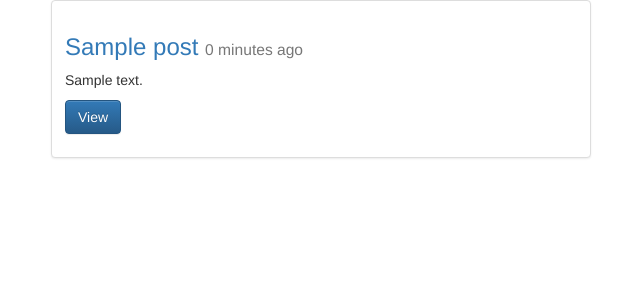
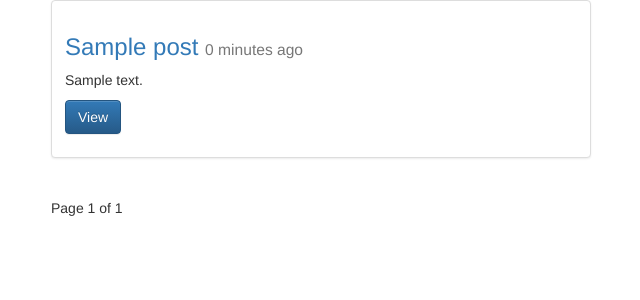
Before and after one commit to MrLokans/try_django, a Django app: page /posts/ in a window 1280 px wide. Shown: the top 300 px of the page, without its empty margins (319-959 px from the left). Run offline with Django 3.2, Linux system fonts and the light colour scheme; tables that the repository leaves empty hold one stand-in row (values such as "Sample post"); some libraries are stand-ins or nearby versions.

Commit message:
Paginator added to the post list view.

```diff
--- a/trydjango19/posts/views.py
+++ b/trydjango19/posts/views.py
@@ -1,4 +1,5 @@
 from django.contrib import messages
+from django.core.paginator import Paginator, EmptyPage, PageNotAnInteger
 from django.shortcuts import render, get_object_or_404, redirect
 
 from .models import Post
@@ -25,8 +26,18 @@ def post_detail(request, post_id=None):
 
 
 def post_list(request):
-    posts = Post.objects.all()
-    return render(request, "post_list.html", {"posts": posts})
+    post_list = Post.objects.all().order_by("-timestamp")
+    paginator = Paginator(post_list, 10)
+    page_request_var = "page"
+    page = request.GET.get(page_request_var, 1)
+    try:
+        posts = paginator.page(page)
+    except PageNotAnInteger:
+        posts = paginator.page(1)
+    except EmptyPage:
+        posts = paginator.page(paginator.num_pages)
+    return render(request, "post_list.html", {"posts": posts,
+                                              "page_request_var": "page"})
 
 
 def post_update(request, post_id):
--- a/trydjango19/templates/post_list.html
+++ b/trydjango19/templates/post_list.html
@@ -23,6 +23,22 @@
         <hr/>
         </div>
         {% endfor %}
+
+        <div class="pagination">
+            <span class="step-links">
+                {% if posts.has_previous %}
+                    <a href="?{{ page_request_var }}={{ posts.previois_page_number }}">previous</a>
+                {% endif %}
+            </span>
+
+            <span class="current">
+                Page {{ posts.number }} of {{ posts.paginator.num_pages }}
+            </span>
+
+            {% if posts.has_next %}
+                <a href="?{{ page_request_var }}={{ posts.next_page_number }}">next</a>
+            {% endif %}
+        </div>
 </div>
 
     {% else %}
```
